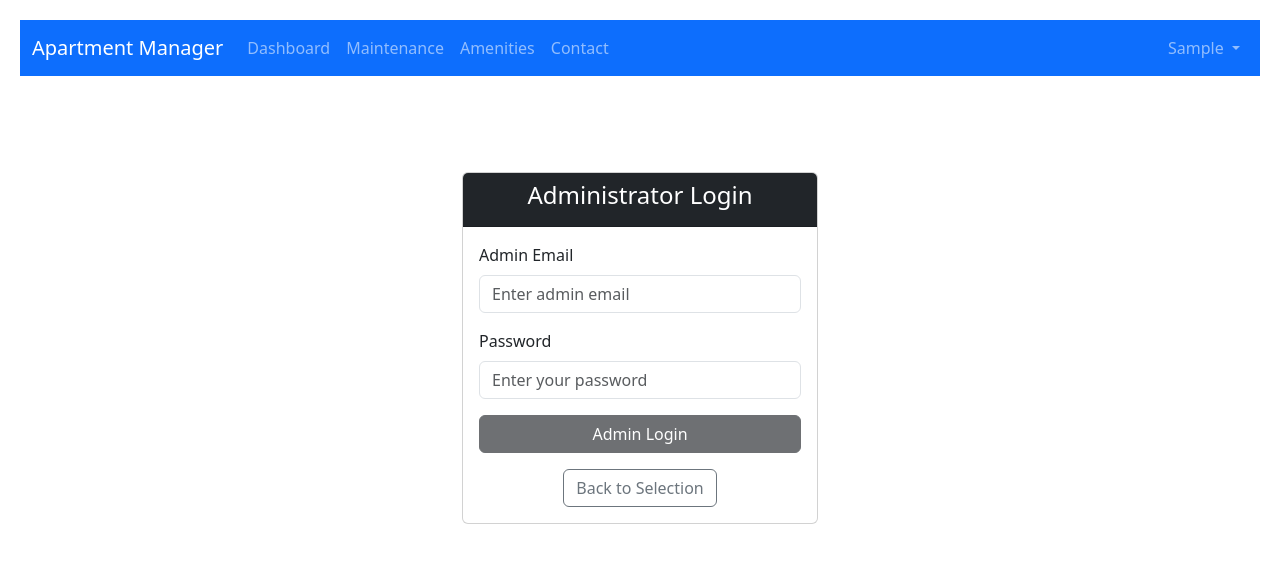
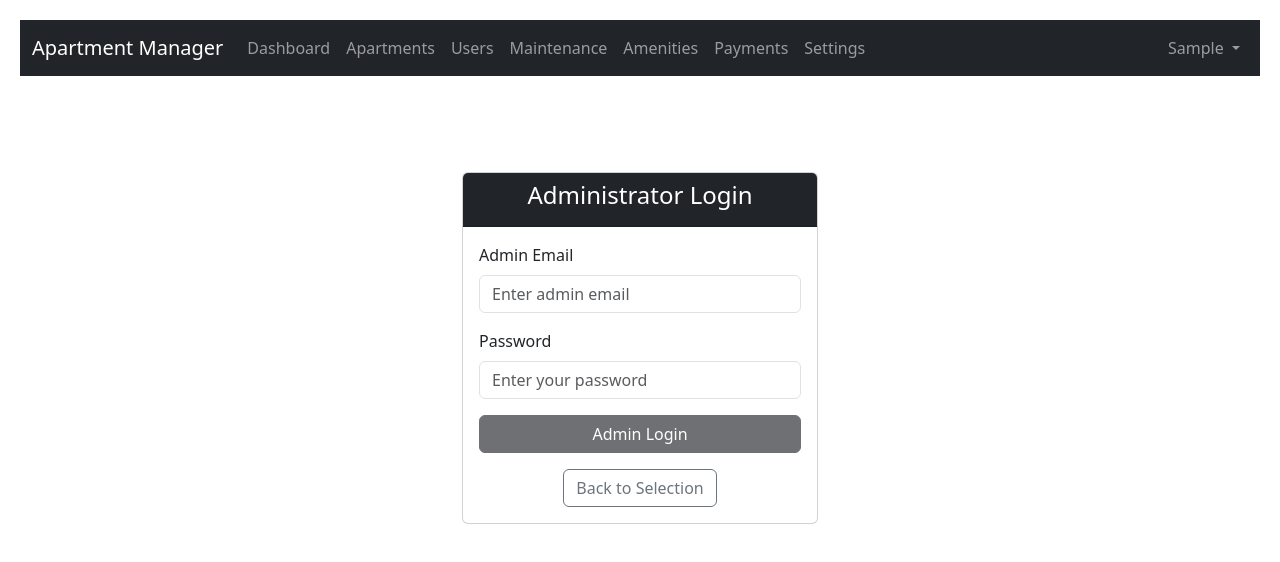
Before and after one commit to cemorta/apartmentmansys-angular, an Angular app: page /admin/login in a window 1280 px wide. Shown: the top 562 px of the page. Built offline with nearby package versions, Linux system fonts and the light colour scheme; sample sign-in values are in the browser's storage.

Commit message:
Bugfixes

```diff
--- a/src/app/app.component.html
+++ b/src/app/app.component.html
@@ -1,7 +1,7 @@
 <nav *ngIf="authService.isLoggedIn()" class="navbar navbar-expand-lg navbar-dark"
-     [ngClass]="{'bg-dark': authService.isAdmin(), 'bg-primary': !authService.isAdmin()}">
+     [ngClass]="{'bg-dark': !isUserRoute(), 'bg-primary': isUserRoute()}">
   <div class="container-fluid">
-    <a class="navbar-brand" [routerLink]="authService.isAdmin() ? '/admin/dashboard' : '/user/dashboard'">
+    <a class="navbar-brand" [routerLink]="!isUserRoute() ? '/admin/dashboard' : '/user/dashboard'">
       Apartment Manager
     </a>
     <button class="navbar-toggler" type="button" data-bs-toggle="collapse"
@@ -11,7 +11,7 @@
     </button>
     <div class="collapse navbar-collapse" id="navbarNav">
       <!-- Admin Navigation Menu -->
-      <ul *ngIf="authService.isAdmin()" class="navbar-nav me-auto">
+      <ul *ngIf="!isUserRoute()" class="navbar-nav me-auto">
         <li class="nav-item">
           <a class="nav-link" routerLink="/admin/dashboard" routerLinkActive="active">Dashboard</a>
         </li>
@@ -36,7 +36,7 @@
       </ul>
 
       <!-- Regular User Navigation Menu -->
-      <ul *ngIf="!authService.isAdmin()" class="navbar-nav me-auto">
+      <ul *ngIf="isUserRoute()" class="navbar-nav me-auto">
         <li class="nav-item">
           <a class="nav-link" routerLink="/user/dashboard" routerLinkActive="active">Dashboard</a>
         </li>
@@ -69,7 +69,7 @@
           </a>
           <ul class="dropdown-menu dropdown-menu-end" aria-labelledby="profileDropdown">
             <li>
-              <a class="dropdown-item" [routerLink]="authService.isAdmin() ? '/admin/profile' : '/user/profile'">
+              <a class="dropdown-item" [routerLink]="!isUserRoute() ? '/admin/profile' : '/user/profile'">
                 My Profile
               </a>
             </li>
--- a/src/app/app.component.ts
+++ b/src/app/app.component.ts
@@ -20,4 +20,8 @@ export class AppComponent {
     this.authService.logout();
     this.router.navigate(['/select-login']);
   }
+
+  isUserRoute(): boolean {
+    return this.router.url.includes('/user');
+  }
 }
--- a/src/app/user/user-login/user-login.component.ts
+++ b/src/app/user/user-login/user-login.component.ts
@@ -30,7 +30,7 @@ export class UserLoginComponent implements OnInit {
   ngOnInit(): void {
     // Redirect if already logged in
     if (this.authService.isLoggedIn()) {
-      this.redirectBasedOnRole();
+      this.redirectToUserDashboard();
     }
   }
 
@@ -48,7 +48,7 @@ export class UserLoginComponent implements OnInit {
     this.authService.login(email, password).subscribe({
       next: (response) => {
         this.loading = false;
-        this.redirectBasedOnRole();
+        this.redirectToUserDashboard();
       },
       error: (error) => {
         this.loading = false;
@@ -57,12 +57,8 @@ export class UserLoginComponent implements OnInit {
     });
   }
 
-  private redirectBasedOnRole(): void {
-    if (this.authService.isAdmin()) {
-      this.router.navigate(['/admin/dashboard']);
-    } else {
-      this.router.navigate(['/user/dashboard']);
-    }
+  private redirectToUserDashboard(): void {
+    this.router.navigate(['/user/dashboard']);
   }
 
   goBack(): void {
```
